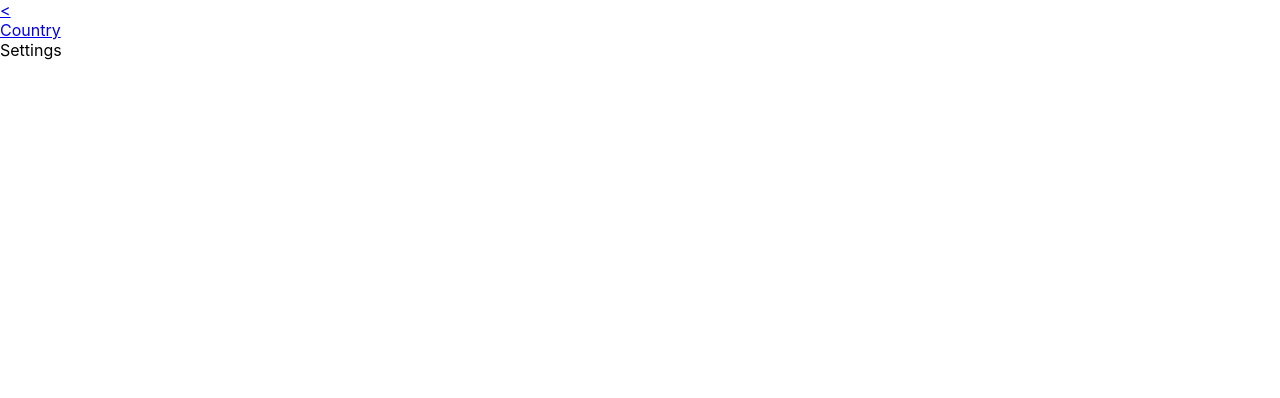
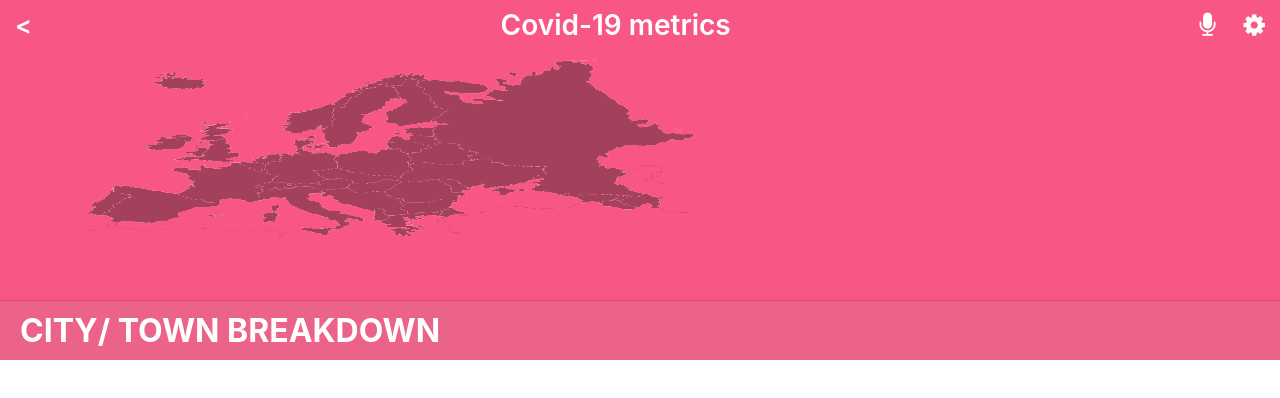
Before and after one commit to ridaarif98/metrics-webapp-capstone, a React (Create React App) app: page /country in a window 1280 px wide. Shown: the top 398 px of the page. Built offline with nearby package versions, Linux system fonts and the light colour scheme.

Commit message:
Style navbar and detail page

```diff
--- a/src/App.js
+++ b/src/App.js
@@ -4,7 +4,7 @@ import DisplayData from './compoenets/display';
 import CovidDataRender from './compoenets/renderData';
 import CountryDislay from './compoenets/country';
 import store from './redux/configureStore';
-import NavBar from './compoenets/pages/navbar';
+import NavBar from './compoenets/navbar';
 
 function App() {
   return (
--- a/src/compoenets/country.js
+++ b/src/compoenets/country.js
@@ -1,26 +1,37 @@
 import { React } from 'react';
 import { useDispatch, useSelector } from 'react-redux';
+import image from '../images/europe.png';
+import '../stylesheets/country.css';
 
 const CountryDislay = () => {
   const dispatch = useDispatch();
   const covidData = useSelector((state) => state.countryReducer);
   return (
-    <div>
-      <h2>
-        {covidData[0]}
-        {covidData[1]}
-      </h2>
+    <div className="countryData">
+      <div className="countryHeader">
+        <img src={image} alt="Europe" />
+        <div className="heading">
+          <h2>{covidData[0]}</h2>
+          <span>{covidData[1]}</span>
+        </div>
+      </div>
+      <h1 className="cityHeading">CITY/ TOWN BREAKDOWN</h1>
       {covidData.length === 2 ? (
-        <p>There is no data</p>
+        <p className="conditional">
+          There is no city/regions details for this country
+        </p>
       ) : (
-        <p>
-          {covidData.map((data) => (
-            <p>
-              {data.name}
-              {data.confirmed}
-            </p>
+        <ul className="countryDetail">
+          {covidData.slice(2).map((data) => (
+            <li>
+              <p>{data.name}</p>
+              <div>
+                <span> {data.confirmed} cases</span>
+                <i class="fa fa-arrow-circle-o-right"></i>
+              </div>
+            </li>
           ))}
-        </p>
+        </ul>
       )}
     </div>
   );
--- a/src/compoenets/display.js
+++ b/src/compoenets/display.js
@@ -8,7 +8,6 @@ import FilterByCountry from './filter';
 
 const DisplayData = () => {
   const disptach = useDispatch();
-
   const covidData = useSelector((state) => state.covidReducer);
 
   return (
@@ -25,7 +24,12 @@ const DisplayData = () => {
             <li>
               <img src={image} alt="Europe" />
               <Link to="/country" className="link">
-                <i class="fa fa-arrow-right"></i>
+                <i
+                  class="fa fa-arrow-right"
+                  onClick={() =>
+                    disptach(loadCountryData(data.country, data.confirmed))
+                  }
+                ></i>
                 <p
                   key={data.country}
                   onClick={() =>
--- a/src/compoenets/pages/navbar.js
+++ b/src/compoenets/navbar.js
@@ -1,5 +1,6 @@
 import React from 'react';
 import { Link } from 'react-router-dom';
+import '../stylesheets/navbar.css';
 
 const NavBar = () => {
   const links = [
@@ -8,11 +9,11 @@ const NavBar = () => {
       path: '/',
       text: '<',
     },
-    {
-      id: 2,
-      path: '/country',
-      text: 'Country',
-    },
+    // {
+    //   id: 2,
+    //   path: '/country',
+    //   text: 'Country',
+    // },
   ];
   return (
     <nav className="navBar">
@@ -20,12 +21,18 @@ const NavBar = () => {
         {links.map((link) => {
           return (
             <li key={link.id}>
-              <Link to={link.path}>{link.text}</Link>
+              <Link to={link.path} className="navLink">
+                {link.text}
+              </Link>
             </li>
           );
         })}
       </ul>
-      <span>Settings</span>
+      <h3>Covid-19 metrics</h3>
+      <div>
+        <i class="fa fa-microphone"></i>
+        <i class="fa fa-gear"></i>
+      </div>
     </nav>
   );
 };
--- /dev/null
+++ b/src/stylesheets/country.css
@@ -0,0 +1,106 @@
+/* * {
+  background-color: #f85785;
+} */
+
+.countryData {
+  background-color: #f85785;
+  margin: 0;
+  padding: 0;
+}
+
+.countryHeader {
+  display: flex;
+  flex-direction: row;
+  background-color: inherit;
+  width: 100%;
+  height: 250px;
+  border-bottom: 1px solid #f03b6f;
+}
+
+.countryHeader img {
+  height: 200px;
+  padding: 5px;
+  opacity: 0.4;
+  width: 60%;
+}
+
+.countryHeader .heading {
+  width: 40%;
+  display: flex;
+  flex-direction: column;
+  text-align: left;
+  align-items: left;
+  justify-content: center;
+}
+
+.countryHeader .heading h2 {
+  display: flex;
+  text-align: left;
+  font-size: 33px;
+  color: #fff;
+}
+
+.countryHeader .heading span {
+  font-size: 22px;
+  color: #fff;
+}
+
+.cityHeading {
+  padding: 10px 20px;
+  background-color: #ec638a;
+  color: #fff;
+}
+
+.countryDetail {
+  display: flex;
+  flex-direction: column;
+  list-style-type: none;
+  padding: 0;
+  margin: 0;
+}
+
+.countryDetail li {
+  height: 100px;
+  display: flex;
+  flex-direction: row;
+  justify-content: space-between;
+  color: #fff;
+}
+
+.countryDetail li:nth-child(even) {
+  background-color: #ec638a;
+}
+
+.countryDetail li p {
+  display: flex;
+  align-items: center;
+  padding-left: 20px;
+  font-size: 22px;
+  font-weight: 700;
+}
+
+.countryDetail li div {
+  display: flex;
+  padding-right: 10px;
+}
+
+.countryDetail li div span,
+.countryDetail li div i {
+  display: flex;
+  text-align: center;
+  justify-content: center;
+  padding-right: 10px;
+  font-size: 18px;
+  align-items: center;
+}
+
+.conditional {
+  display: flex;
+  justify-content: center;
+  font-size: 25px;
+  font-weight: 600;
+  padding: 20px 10px;
+  color: #fff;
+  background-color: inherit;
+  height: 100vh;
+}
--- a/src/stylesheets/display.css
+++ b/src/stylesheets/display.css
@@ -21,7 +21,7 @@
   display: flex;
   flex-direction: row;
   width: 50%;
-  background-color: #f85785;
+  background-color: #ec638a;
   padding: 5%;
   font-size: 50px;
   font-family: Arial, Helvetica, sans-serif;
--- /dev/null
+++ b/src/stylesheets/navbar.css
@@ -0,0 +1,39 @@
+.navBar {
+  display: flex;
+  flex-direction: row;
+  background-color: #f85785;
+  justify-content: space-between;
+  color: #fff;
+  height: 50px;
+}
+.navBar ul {
+  display: flex;
+  align-items: center;
+  padding: 0;
+}
+
+.navBar .navLink {
+  text-decoration: none;
+  color: inherit;
+  font-size: 25px;
+  font-weight: 600;
+  padding-left: 15px;
+}
+
+.navBar h3 {
+  display: flex;
+  align-items: center;
+  font-size: 28px;
+  font-weight: 600;
+}
+
+.navBar div {
+  display: flex;
+  align-items: center;
+  font-size: 25px;
+  padding-right: 15px;
+}
+
+.navBar div .fa-microphone {
+  padding-right: 28px;
+}
```
